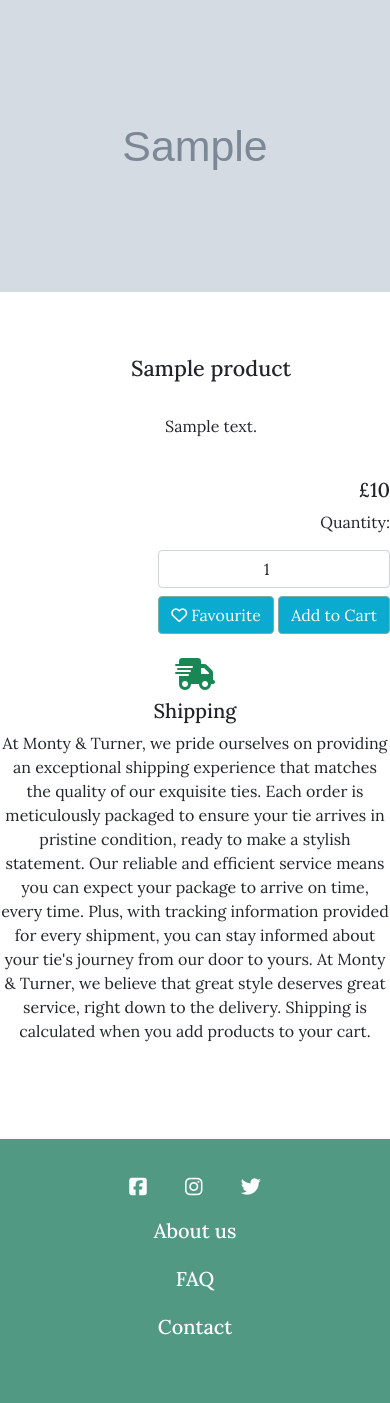
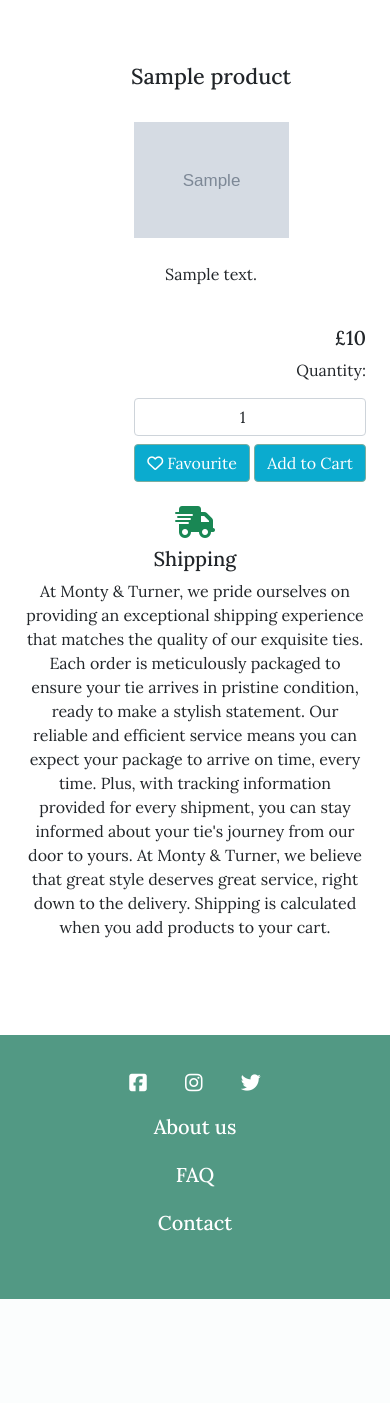
Before and after one commit to JPBiddle/Tie-Shop, a Django app: template products/templates/products/product_info.html in a window 390 px wide. Shown: the part 149-1552 px from the top of the page. After the commit the page ends 1448 px from the top, so only its background shows below. Run offline with Django 3.2, Linux system fonts and the light colour scheme; the template is opened without the code that fills it: most values are stand-ins (such as "Sample title", 1, 10 or a date in 2020); grey boxes marked "Sample" are stand-in pictures; some libraries are stand-ins or nearby versions; some web fonts are replaced.

Commit message:
small mobile style changes

```diff
--- a/products/templates/products/product_info.html
+++ b/products/templates/products/product_info.html
@@ -3,14 +3,14 @@
 
 {% block content %}
 <div class="card mb-4 border-0">
-    <div class="row g-0 justify-content-md-center">
+    <div class="row g-0 px-4 justify-content-md-center">
 
 <!-- Product image -->
 
-        <div class="col-md-3">
-            <img src="{{ product.image_2.url }}" class="img-fluid" alt="{{ product.name }}">
+        <div class="col-lg-4 col-md-3">
+            <img src="{{ product.image_2.url }}" class="img-fluid productimg" alt="{{ product.name }}">
         </div>
-        <div class="col-md-3 mx-3">
+        <div class="col-lg-4 col-md-3 mx-3">
             <br>
             <br>
 
@@ -18,6 +18,10 @@
 
             <div class="card-body text-end">
                 <h4 class="card-title text-center">{{ product.name }}</h4>
+                <br>
+                <div class="col-lg-4 col-md-3" align="center">
+                    <img src="{{ product.image.url }}" class="img-fluid productimgmob" alt="{{ product.name }}">
+                </div>
                 <br>
                 <p class="card-text text-center"> {{ product.description }}</p>
                 <br>
@@ -59,7 +63,7 @@
 
 <!-- Shipping info -->
 
-<div class="row justify-content-md-center">
+<div class="row justify-content-md-center px-4">
     <div class="col-md-6">
         <div class="card border-0 mb-5">
             <i class="fa-solid fa-truck-fast fa-2xl text-center text-success"></i>
--- a/static/css/base.css
+++ b/static/css/base.css
@@ -76,6 +76,25 @@ h1 {
 @media screen and (min-width: 951px) {
     #navbarSupportedContent {
       display: none !important;
+    }
+  }
+
+@media screen and (max-width: 950px) {
+    .productimg {
+      display: none;
+    }
+  }
+  @media screen and (max-width: 950px) {
+    .productimgmob {
+        max-width: 50%;
+        height: auto;
+    }
+  }
+
+
+@media screen and (min-width: 950px) {
+    .productimgmob {
+      display: none;
     }
   }
 
```
Also changed, not shown: templates/base.html (+6 -1 lines).
